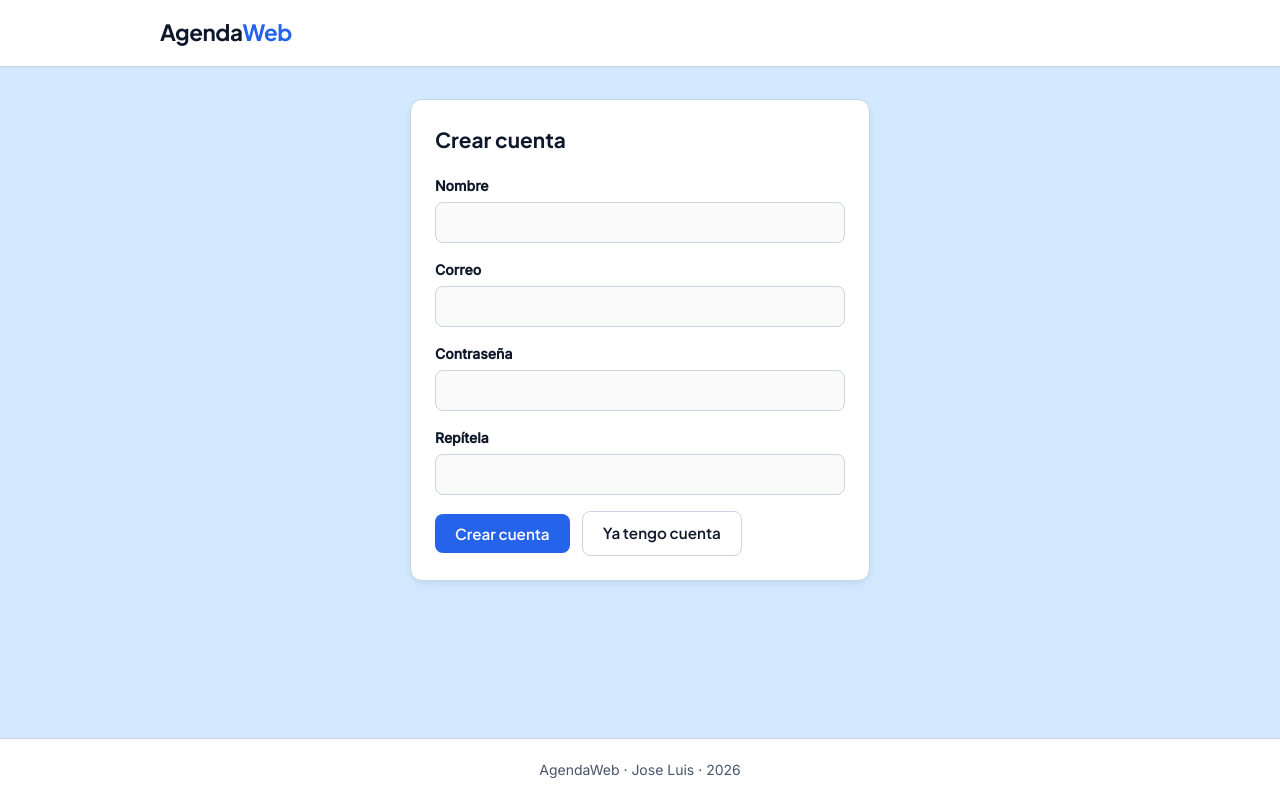
After one commit to JoseLuis-2006/AgendaWeb_P2pB, a PHP site: page /registro.php in a window 1280 px wide. The commit adds this page. Run offline with PHP 8.4, Linux system fonts and the light colour scheme; a stand-in replaces the project's code that opens the database connection.

Commit message:
P8: usuarios, login con password_hash y eventos por usuario

```diff
--- a/css/estilos.css
+++ b/css/estilos.css
@@ -379,3 +379,13 @@ input:focus, select:focus, textarea:focus {
 }
 .resumen { display: flex; flex-wrap: wrap; gap: 8px; margin: 0 0 18px; }
 .resumen .card__badge { margin-bottom: 0; }
+
+/* ---- P8: cuentas y sesión ---- */
+.alert--error {
+  background-color: var(--color-peligro-bg);
+  color: #991B1B;
+  border: 1px solid #FCA5A5;
+}
+.tarjeta--auth { max-width: 460px; margin-inline: auto; }
+.acciones-form { display: flex; flex-wrap: wrap; gap: 12px; align-items: center; }
+.acciones-form .btn-secondary { padding: 10px 20px; font-size: 0.95rem; }
--- /dev/null
+++ b/logout.php
@@ -0,0 +1,6 @@
+<?php
+session_start();
+$_SESSION = [];          // vacía los datos
+session_destroy();       // borra la sesión del servidor
+header('Location: login.php?salio=1');
+exit;
--- /dev/null
+++ b/registro.php
@@ -0,0 +1,167 @@
+<?php
+session_start();
+if (isset($_SESSION['uid'])) {          // ya tiene sesión: no necesita registrarse
+    header('Location: index.php');
+    exit;
+}
+require __DIR__ . '/conexion.php';
+
+$nombre = $correo = '';
+$errores = [];
+
+if ($_SERVER['REQUEST_METHOD'] === 'POST') {
+    $nombre = trim($_POST['nombre'] ?? '');
+    $correo = mb_strtolower(trim($_POST['correo'] ?? ''));   // Ana@x.com = ana@x.com
+    $clave  = $_POST['clave']  ?? '';                          // la contraseña NO se recorta
+    $clave2 = $_POST['clave2'] ?? '';
+
+    if ($nombre === '' || mb_strlen($nombre) > 80) {
+        $errores['nombre'] = 'Escribe tu nombre (máximo 80 caracteres).';
+    }
+    if (!filter_var($correo, FILTER_VALIDATE_EMAIL)) {
+        $errores['correo'] = 'Escribe un correo válido.';
+    }
+    if (mb_strlen($clave) < 8) {
+        $errores['clave'] = 'La contraseña debe tener al menos 8 caracteres.';
+    } elseif ($clave !== $clave2) {
+        $errores['clave2'] = 'Las contraseñas no coinciden.';
+    }
+
+    if (empty($errores)) {
+        $hash = password_hash($clave, PASSWORD_DEFAULT);   // se guarda el HASH, nunca la clave
+        try {
+            $stmt = $mysqli->prepare('INSERT INTO usuarios (nombre, correo, clave_hash) VALUES (?, ?, ?)');
+            $stmt->bind_param('sss', $nombre, $correo, $hash);
+            $stmt->execute();
+            header('Location: login.php?registrado=1');
+            exit;
+        } catch (mysqli_sql_exception $ex) {
+            if ($ex->getCode() === 1062) {               // 1062 = valor repetido en un UNIQUE
+                $errores['correo'] = 'Ese correo ya tiene una cuenta.';
+            } else {
+                $errores['general'] = 'No se pudo crear la cuenta. Intenta de nuevo.';
+            }
+        }
+    }
+}
+
+// Escapa texto antes de ponerlo en el HTML
+function e(?string $texto): string
+{
+    return htmlspecialchars((string) $texto, ENT_QUOTES, 'UTF-8');
+}
+?>
+<!DOCTYPE html>
+<html lang="es">
+<head>
+    <meta charset="UTF-8">
+    <meta name="viewport" content="width=device-width, initial-scale=1.0">
+    <title>AgendaWeb · Crear cuenta</title>
+
+    <link rel="preconnect" href="https://fonts.googleapis.com">
+    <link rel="preconnect" href="https://fonts.gstatic.com" crossorigin>
+    <link href="https://fonts.googleapis.com/css2?family=Inter:wght@400;500&family=Plus+Jakarta+Sans:wght@600;700&display=swap" rel="stylesheet">
+    <link rel="stylesheet" href="css/estilos.css">
+</head>
+<body class="layout">
+
+    <header class="site-header">
+        <div class="contenedor site-header__inner">
+            <a href="login.php" class="logo">Agenda<span>Web</span></a>
+        </div>
+    </header>
+
+    <main class="contenedor">
+        <section class="tarjeta tarjeta--auth">
+            <h2>Crear cuenta</h2>
+
+            <?php if (isset($errores['general'])): ?>
+                <div class="alert alert--error" role="alert"><?= e($errores['general']) ?></div>
+            <?php endif; ?>
+
+            <form method="post" action="registro.php" class="formulario-evento">
+
+                <!-- Nombre -->
+                <div class="grupo-campo campo-completo">
+                    <label for="nombre">Nombre</label>
+                    <input
+                        type="text"
+                        id="nombre"
+                        name="nombre"
+                        maxlength="80"
+                        value="<?= e($nombre) ?>"
+                        autocomplete="name"
+                        class="<?= isset($errores['nombre']) ? 'input-error' : '' ?>"
+                        required
+                    >
+                    <?php if (isset($errores['nombre'])): ?>
+                        <span class="error-texto"><?= e($errores['nombre']) ?></span>
+                    <?php endif; ?>
+                </div>
+
+                <!-- Correo -->
+                <div class="grupo-campo campo-completo">
+                    <label for="correo">Correo</label>
+                    <input
+                        type="email"
+                        id="correo"
+                        name="correo"
+                        value="<?= e($correo) ?>"
+                        autocomplete="email"
+                        class="<?= isset($errores['correo']) ? 'input-error' : '' ?>"
+                        required
+                    >
+                    <?php if (isset($errores['correo'])): ?>
+                        <span class="error-texto"><?= e($errores['correo']) ?></span>
+                    <?php endif; ?>
+                </div>
+
+                <!-- Contraseña (nunca se escribe de vuelta en el HTML) -->
+                <div class="grupo-campo campo-completo">
+                    <label for="clave">Contraseña</label>
+                    <input
+                        type="password"
+                        id="clave"
+                        name="clave"
+                        minlength="8"
+                        autocomplete="new-password"
+                        class="<?= isset($errores['clave']) ? 'input-error' : '' ?>"
+                        required
+                    >
+                    <?php if (isset($errores['clave'])): ?>
+                        <span class="error-texto"><?= e($errores['clave']) ?></span>
+                    <?php endif; ?>
+                </div>
+
+                <div class="grupo-campo campo-completo">
+                    <label for="clave2">Repítela</label>
+                    <input
+                        type="password"
+                        id="clave2"
+                        name="clave2"
+                        minlength="8"
+                        autocomplete="new-password"
+                        class="<?= isset($errores['clave2']) ? 'input-error' : '' ?>"
+                        required
+                    >
+                    <?php if (isset($errores['clave2'])): ?>
+                        <span class="error-texto"><?= e($errores['clave2']) ?></span>
+                    <?php endif; ?>
+                </div>
+
+                <div class="campo-completo acciones-form">
+                    <button type="submit" class="btn-primary">Crear cuenta</button>
+                    <a href="login.php" class="btn-secondary">Ya tengo cuenta</a>
+                </div>
+            </form>
+        </section>
+    </main>
+
+    <footer class="site-footer">
+        <div class="contenedor">
+            AgendaWeb · Jose Luis · 2026
+        </div>
+    </footer>
+
+</body>
+</html>
```
Also changed, not shown: borrar.php (renamed from eliminar.php, +8 -3 lines), db.sql (+42 -15 lines), editar.php (+10 -8 lines), index.php (+26 -10 lines), login.php (added, +116 -0 lines), migracion_p8.sql (added, +24 -0 lines), partes/sesion.php (added, +12 -0 lines), registrar.php (+5 -4 lines).
